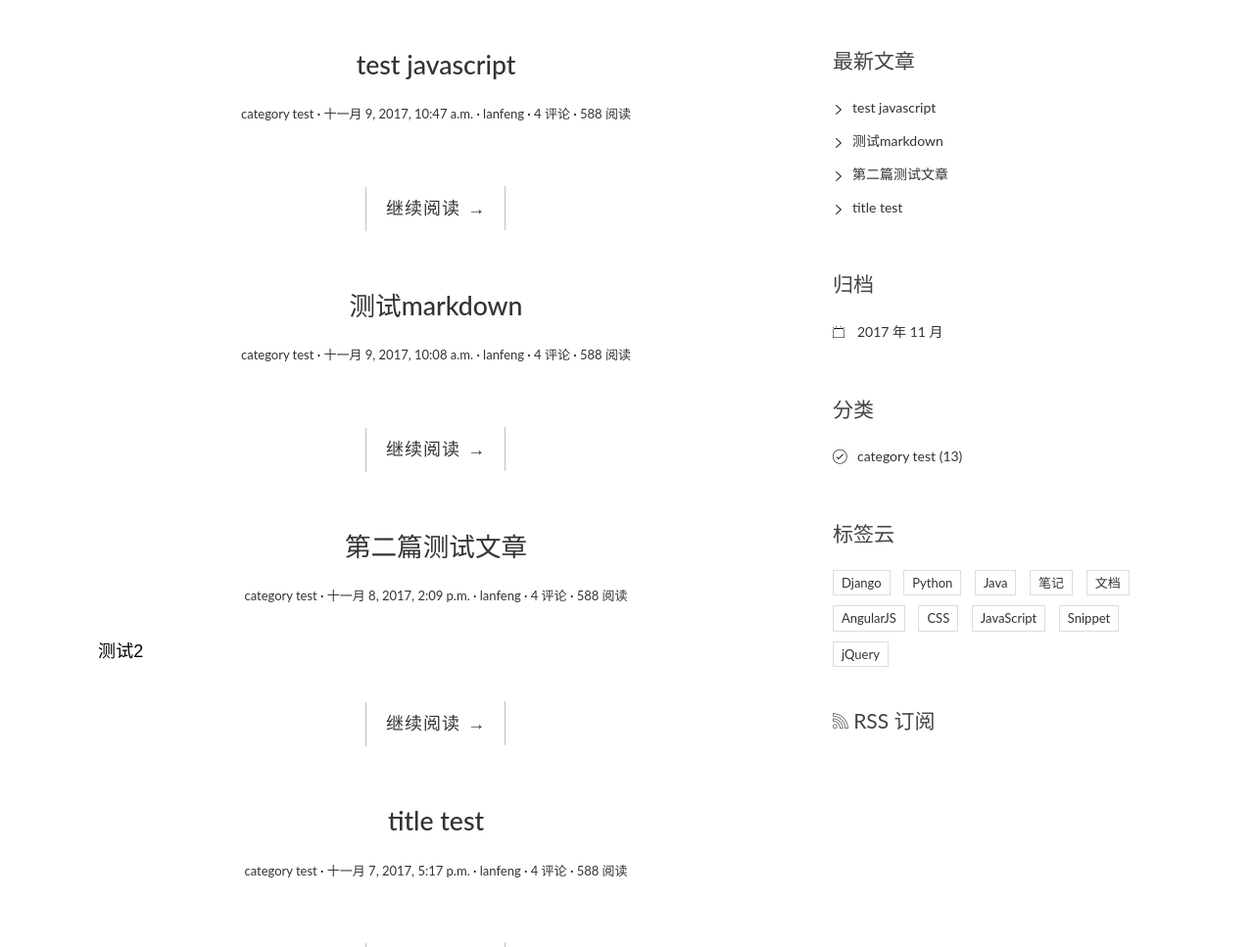
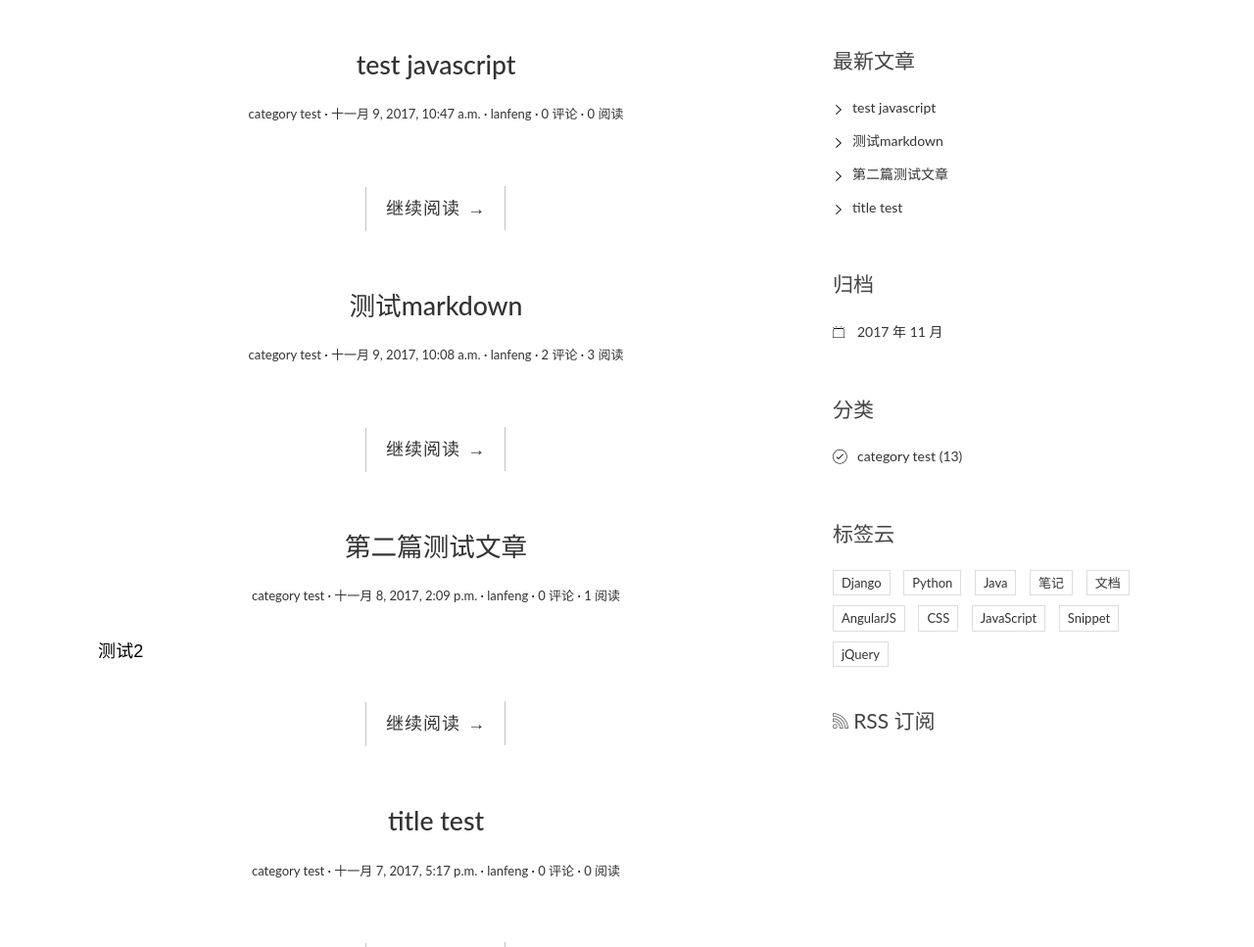
Before and after one commit to AcerFeng/DjangoBlog, a Django app: page / in a window 1280 px wide. Shown: the part 126-1093 px from the top of the page at 98% size. Run offline with Django 3.2, Linux system fonts and the light colour scheme; data comes from the database, SQL or seed files in the repository; both versions use the stored data as it was after the commit; some libraries are stand-ins or nearby versions.

Commit message:
补充页面显示内容、阅读量

```diff
--- a/blogproject/blog/models.py
+++ b/blogproject/blog/models.py
@@ -24,7 +24,8 @@ class Tag(models.Model):
 class Post(models.Model):
     # 文章标题
     title = models.CharField(max_length=70)
-
+    # 阅读量
+    views = models.PositiveIntegerField(default=0)
     # 正文
     body = models.TextField()
 
@@ -51,6 +52,10 @@ class Post(models.Model):
     def get_absolute_url(self):
         return reverse('blog:detail', kwargs={'pk': self.pk})
 
+    def increase_views(self):
+        self.views += 1
+        self.save(update_fields=['views'])
+
     # def __unicode__(self):
     #     return
 
--- a/blogproject/blog/views.py
+++ b/blogproject/blog/views.py
@@ -10,6 +10,8 @@ def index(request):
 
 def detail(request, pk):
     post = get_object_or_404(Post, pk=pk)
+    # 阅读量加一
+    post.increase_views()
     post.body = markdown.markdown(post.body,
                                   extensions=['markdown.extensions.extra',
                                               'markdown.extensions.codehilite',
--- a/blogproject/templates/blog/detail.html
+++ b/blogproject/templates/blog/detail.html
@@ -18,7 +18,7 @@
                 <a href="#comment">{{ post.comment_set.count }} 评论</a>
             </span>
             <span class="views-count">
-                <a href="#">588 阅读</a>
+                <a href="#">{{ post.views }} 阅读</a>
             </span>
         </div>
     </header>
--- a/blogproject/templates/blog/index.html
+++ b/blogproject/templates/blog/index.html
@@ -19,10 +19,10 @@
                 <a href="#">{{ post.author }}</a>
             </span>
             <span class="comments-link">
-                <a href="#">4 评论</a>
+                <a href="#">{{ post.comment_set.count }} 评论</a>
             </span>
             <span class="views-count">
-                <a href="#">588 阅读</a>
+                <a href="#">{{ post.views }} 阅读</a>
             </span>
         </div>
     </header>
```
Also changed, not shown: blogproject/blog/migrations/0002_auto_20171121_1415.py (added), blogproject/comments/migrations/0002_auto_20171121_1415.py (added), blogproject/db.sqlite3.
